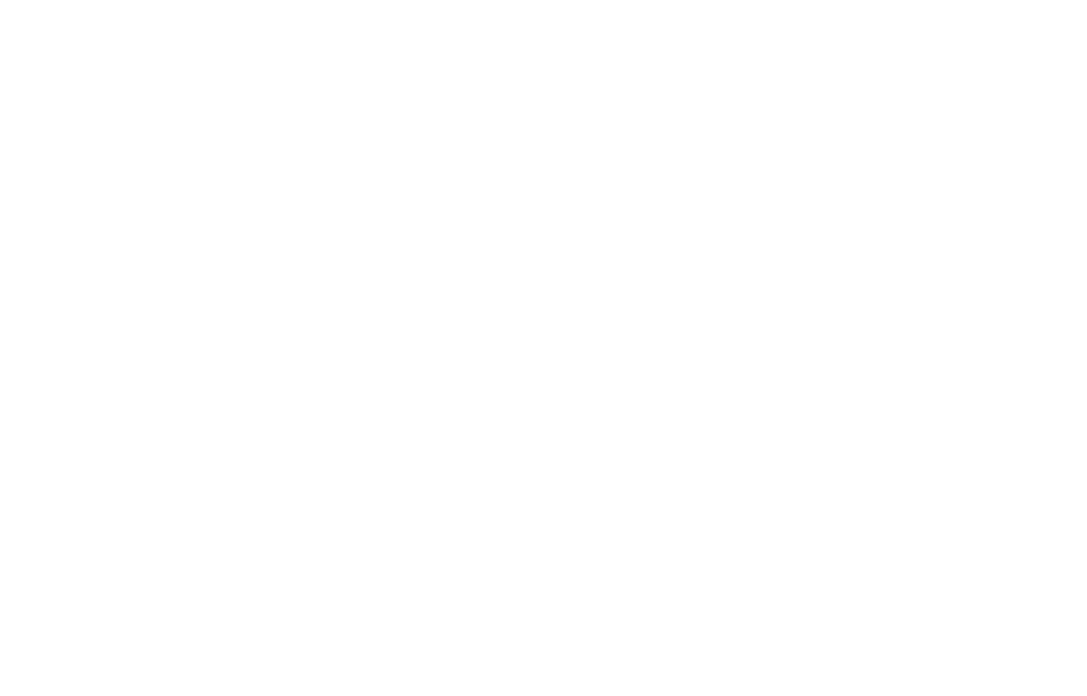
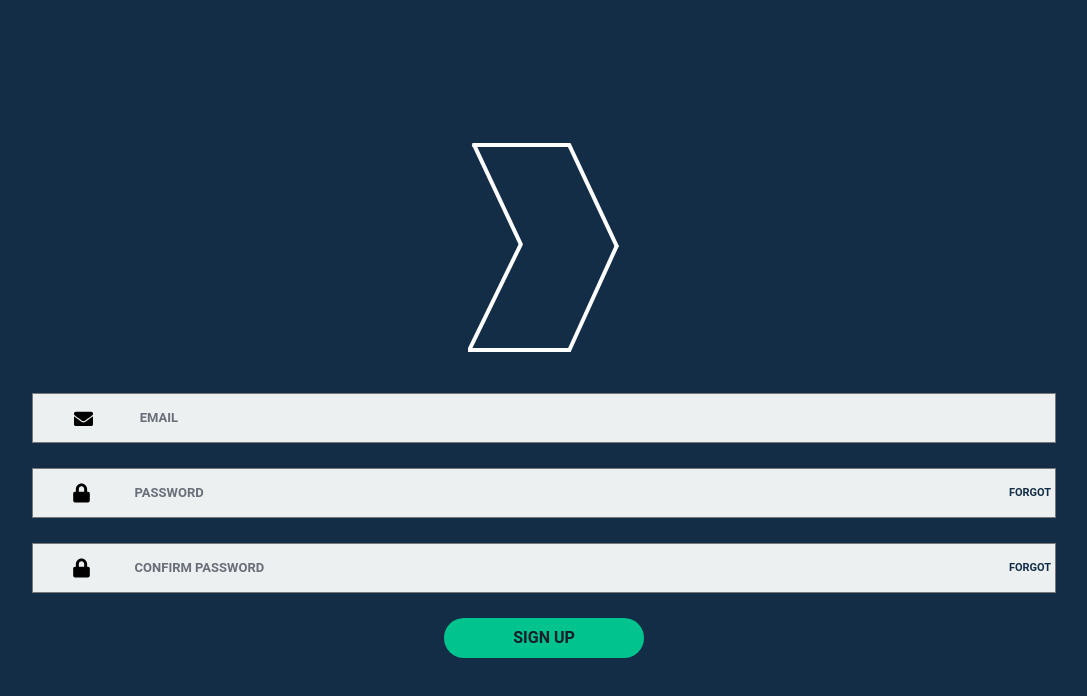
Before and after one commit to stanley-tarce/stock-app-react, a React (Create React App) app in the folder stock_app_react/: page /Signup in a window 1280 px wide. Before the commit this address had no page. Shown: the top 696 px of the page, without its empty margins (96-1183 px from the left). Built offline with nearby package versions, Linux system fonts and the light colour scheme.

Commit message:
add Sign up page

```diff
--- a/stock_app_react/src/App.js
+++ b/stock_app_react/src/App.js
@@ -1,12 +1,14 @@
 import { useRoutes } from 'react-router-dom';
 import SignIn from './Pages/SignIn';
 import DataHooks from './Data/DataHooks';
+import Signup from './Pages/Signup';
 
 
 
 function App() {
   const routes = useRoutes([
     { path: '/', element: <SignIn /> },
+    { path: '/Signup', element: <Signup />}
   ])
   return (
     <DataHooks>
--- a/stock_app_react/src/Data/DataHooks.js
+++ b/stock_app_react/src/Data/DataHooks.js
@@ -10,6 +10,10 @@
   const [loginEmailState, setLoginEmailState] = useState(false)
   const [loginPasswordState, setLoginPasswordState] = useState(false)
 
+  const [signUpEmailState, setSignUpEmailState] = useState(false)
+  const [signUpPasswordState, setSignUpPasswordState] = useState(false)
+  const [signUpConfirmPasswordState, setConfirmSignUpPasswordState] =useState(false)
+
   let context =
   {
     headers,
@@ -19,6 +23,12 @@
     loginPasswordState,
     setLoginPasswordState,
 
+    signUpEmailState,
+    setSignUpEmailState,
+    signUpPasswordState,
+    setSignUpPasswordState,
+    signUpConfirmPasswordState,
+    setConfirmSignUpPasswordState
   }
   return (
     <CreateContext.Provider value={context}>
--- a/stock_app_react/src/Pages/SignIn.js
+++ b/stock_app_react/src/Pages/SignIn.js
@@ -1,4 +1,5 @@
 import React, { useRef, useContext } from 'react'
+import { Link } from 'react-router-dom'
 import { CreateContext } from '../Data/DataHooks'
 import LogoSVG from '../Assets/logosvg'
 import EmailSVG from '../Assets/emailsvg'
@@ -46,7 +47,7 @@
         <div className='w-[200px] h-[40px] rounded-[20px] bg-primary-green flex justify-center items-center gap-[15px]'><p className='text-[16px] font-bold text-primary-black'>LOGIN</p>
           {/**Miyu, lagay mo dito yung fontawesome */}</div>
       </form >
-      <p className='text-[16px] text-white'>Don't have an account? <a className="text-primary-green no-underline cursor-pointer">Sign Up</a></p>
+      <p className='text-[16px] text-white'>Don't have an account? <Link to="/Signup" className="text-primary-green no-underline cursor-pointer">Sign Up</Link></p>
     </div >
   )
 }
--- /dev/null
+++ b/stock_app_react/src/Pages/Signup.js
@@ -0,0 +1,66 @@
+import { useRef, useContext } from 'react'
+import { CreateContext } from '../Data/DataHooks'
+import LogoSVG from '../Assets/logosvg'
+import EmailSVG from '../Assets/emailsvg'
+import PasswordSVG from '../Assets/passwordsvg'
+import LabelInputs from '../Components/LabelInput'
+
+function Signup() {
+    const emailRef = useRef()
+    const passwordRef = useRef()
+    const confirmPasswordRef = useRef()
+
+    const {
+        signUpEmailState,
+        setSignUpEmailState,
+        signUpPasswordState,
+        setSignUpPasswordState,
+        signUpConfirmPasswordState,
+        setConfirmSignUpPasswordState,
+    } = useContext(CreateContext)
+
+    const inputs = [
+        {
+            svg: <EmailSVG />,
+            label: 'email',
+            type: 'email',
+            state: signUpEmailState,
+            setState: setSignUpEmailState,
+            ref: emailRef
+        },
+        {
+            svg: <PasswordSVG />,
+            label: 'password',
+            type: 'password',
+            state: signUpPasswordState,
+            setState: setSignUpPasswordState,
+            ref: passwordRef,
+            children: <div className='w-auto h-auto'><p className='text-[11px] text-primary-blue-light font-bold mr-1'>FORGOT</p></div>
+        },
+
+        {
+            svg: <PasswordSVG />,
+            label: 'confirm password',
+            type: 'password',
+            state: signUpConfirmPasswordState,
+            setState: setConfirmSignUpPasswordState,
+            ref: confirmPasswordRef,
+            children: <div className='w-auto h-auto'><p className='text-[11px] text-primary-blue-light font-bold mr-1'>FORGOT</p></div>
+        },
+
+    ]
+
+    return (
+        <div  className="w-screen h-screen bg-primary-blue-light flex flex-col items-center justify-center gap-[40px]">
+             <LogoSVG />
+             <form className="w-[80%] h-auto flex flex-col justify-center items-center gap-[25px]" onSubmit={() => console.log('hello')}>
+                {inputs.map(({ children, svg, type, state, setState, ref, label }) => {
+                return <LabelInputs svg={svg} type={type} state={state} setState={setState} ref={ref} label={label}>{children} </LabelInputs>
+                })}
+            <div className='w-[200px] h-[40px] rounded-[20px] bg-primary-green flex justify-center items-center gap-[15px]'><p className='text-[16px] font-bold text-primary-black'>SIGN UP</p></div>
+      </form >
+        </div>
+    )
+}
+
+export default Signup
```
Also changed, not shown: 1 other file (tests, documents, lock files or other folders).
